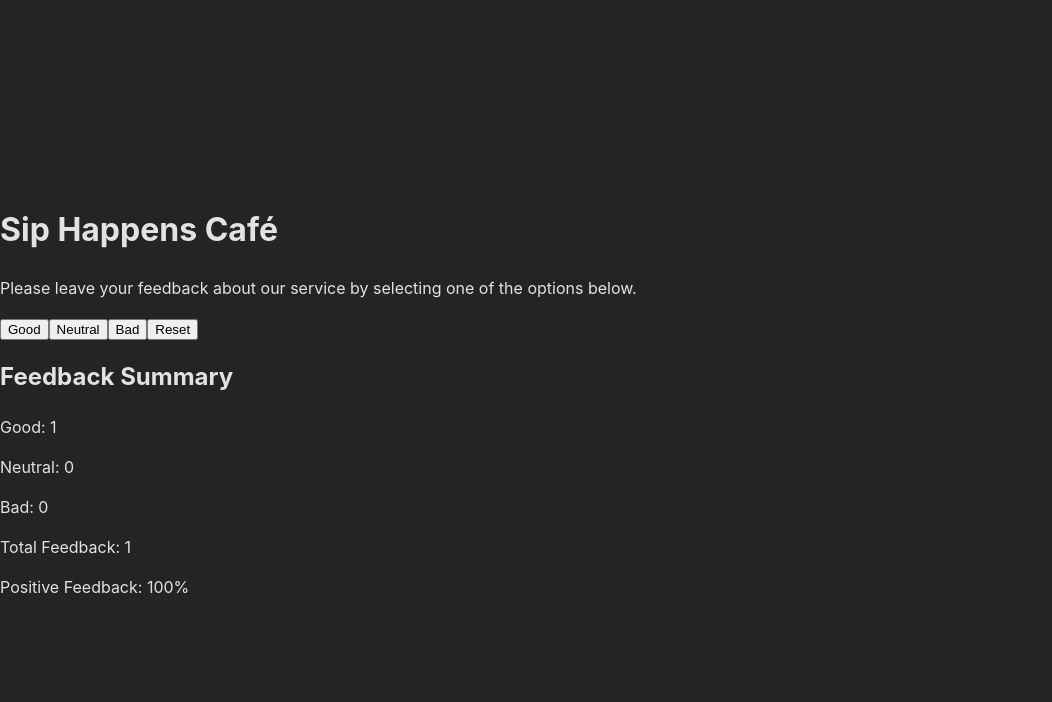
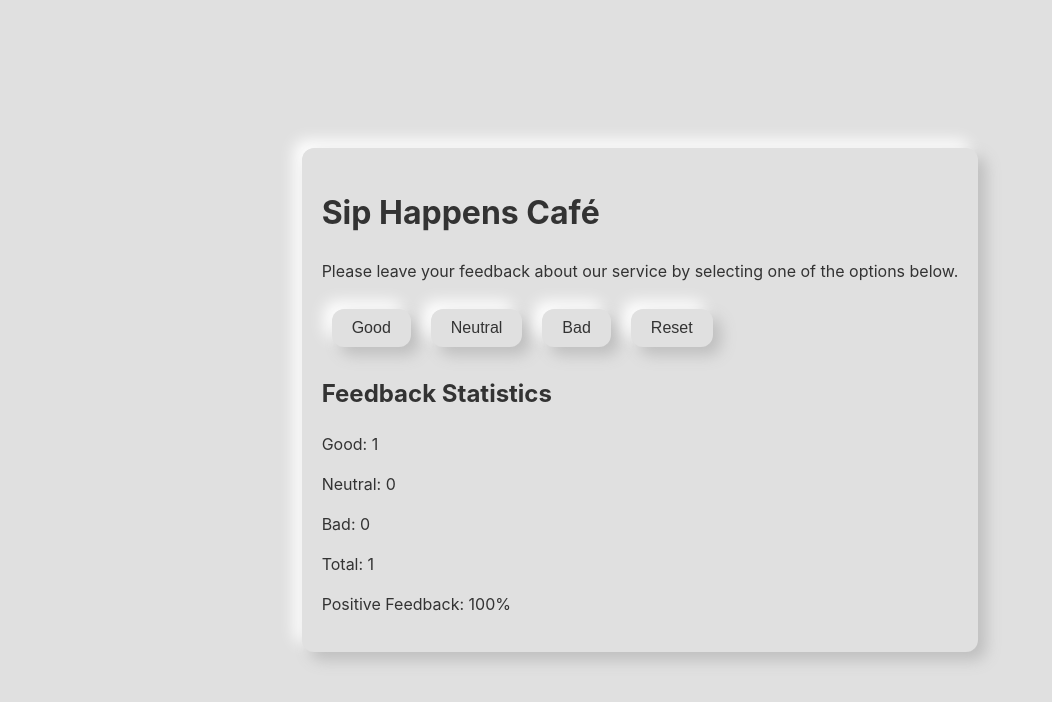
Before and after one commit to Alex9464/goit-react-hw-02, a React (Vite) app: page / in a window 1280 px wide. Both pictures are taken after a click on the button "Good". Shown: the top 702 px of the page, without its empty margins (0-1052 px from the left). Built offline with nearby package versions, Linux system fonts and the light colour scheme.

Commit message:
add styles

```diff
--- a/src/App.jsx
+++ b/src/App.jsx
@@ -1,4 +1,8 @@
-import React, { useState } from 'react';
+import { useState } from 'react';
+import Description from './components/Description/Description';
+import Options from './components/Options/Options';
+import Feedback from './components/Feedback/Feedback';
+import Notification from './components/Notification/Notification';
 
 const App = () => {
   const [feedback, setFeedback] = useState({
@@ -15,23 +19,28 @@ const App = () => {
   };
 
   const resetFeedback = () => {
-    setFeedback({
-      good: 0,
-      neutral: 0,
-      bad: 0,
-    });
+    setFeedback({ good: 0, neutral: 0, bad: 0 });
   };
 
   const totalFeedback = feedback.good + feedback.neutral + feedback.bad;
-  const positivePercentage = totalFeedback > 0 ? Math.round((feedback.good / totalFeedback) * 100) : 0;
+  const positiveFeedback = totalFeedback
+    ? Math.round(((feedback.good + feedback.neutral) / totalFeedback) * 100)
+    : 0;
 
   return (
-    <div>
-      <h1>Sip Happens Café</h1>
-      <p>Please leave your feedback about our service by selecting one of the options below.</p>
-      <Options updateFeedback={updateFeedback} resetFeedback={resetFeedback} totalFeedback={totalFeedback} />
+    <div className="box">
+      <Description />
+      <Options
+        updateFeedback={updateFeedback}
+        resetFeedback={resetFeedback}
+        totalFeedback={totalFeedback}
+      />
       {totalFeedback > 0 ? (
-        <Feedback feedback={feedback} totalFeedback={totalFeedback} positivePercentage={positivePercentage} />
+        <Feedback
+          feedbacks={feedback}
+          totalFeedback={totalFeedback}
+          positiveFeedback={positiveFeedback}
+        />
       ) : (
         <Notification message="No feedback given yet." />
       )}
@@ -39,32 +48,4 @@ const App = () => {
   );
 };
 
-const Options = ({ updateFeedback, resetFeedback, totalFeedback }) => {
-  return (
-    <div>
-      <button onClick={() => updateFeedback("good")}>Good</button>
-      <button onClick={() => updateFeedback("neutral")}>Neutral</button>
-      <button onClick={() => updateFeedback("bad")}>Bad</button>
-      {totalFeedback > 0 && <button onClick={resetFeedback}>Reset</button>}
-    </div>
-  );
-};
-
-const Notification = ({ message }) => {
-  return <p>{message}</p>;
-};
-
-const Feedback = ({ feedback, totalFeedback, positivePercentage }) => {
-  return (
-    <div>
-      <h2>Feedback Summary</h2>
-      <p>Good: {feedback.good}</p>
-      <p>Neutral: {feedback.neutral}</p>
-      <p>Bad: {feedback.bad}</p>
-      <p>Total Feedback: {totalFeedback}</p>
-      <p>Positive Feedback: {positivePercentage}%</p>
-    </div>
-  );
-};
-
-export default App
+export default App;
--- /dev/null
+++ b/src/components/Description/Description.jsx
@@ -0,0 +1,10 @@
+const Description = () => {
+  return (
+    <div>
+      <h1>Sip Happens Café</h1>
+      <p>Please leave your feedback about our service by selecting one of the options below.</p>
+    </div>
+  );
+};
+
+export default Description;
--- /dev/null
+++ b/src/components/Feedback/Feedback.jsx
@@ -0,0 +1,18 @@
+const Feedback = ({ feedbacks, totalFeedback }) => {
+  const positiveFeedback = totalFeedback
+    ? Math.round(((feedbacks.good + feedbacks.neutral) / totalFeedback) * 100)
+    : 0;
+
+  return (
+    <div>
+      <h2>Feedback Statistics</h2>
+      <p>Good: {feedbacks.good}</p>
+      <p>Neutral: {feedbacks.neutral}</p>
+      <p>Bad: {feedbacks.bad}</p>
+      <p>Total: {totalFeedback}</p>
+      <p>Positive Feedback: {positiveFeedback}%</p>
+    </div>
+  );
+};
+
+export default Feedback;
--- /dev/null
+++ b/src/components/Notification/Notification.jsx
@@ -0,0 +1,11 @@
+const Notification = ({ show }) => {
+  if (!show) return null;
+
+  return (
+    <div>
+      <p>No feedback yet. Please leave a review!</p>
+    </div>
+  );
+};
+
+export default Notification;
--- /dev/null
+++ b/src/components/Options/Options.jsx
@@ -0,0 +1,16 @@
+import styles from './Options.module.css';
+
+const Options = ({ updateFeedback, resetFeedback, totalFeedback }) => {
+  return (
+    <div>
+      <button className={styles.button} onClick={() => updateFeedback("good")}>Good</button>
+      <button className={styles.button} onClick={() => updateFeedback("neutral")}>Neutral</button>
+      <button className={styles.button} onClick={() => updateFeedback("bad")}>Bad</button>
+      {totalFeedback > 0 && (
+        <button className={styles.button} onClick={resetFeedback}>Reset</button>
+      )}
+    </div>
+  );
+};
+
+export default Options;
--- /dev/null
+++ b/src/components/Options/Options.module.css
@@ -0,0 +1,24 @@
+button {
+  background: #e0e0e0;
+  border: none;
+  color: #333;
+  padding: 10px 20px;
+  margin: 10px;
+  border-radius: 12px;
+  font-size: 16px;
+  cursor: pointer;
+  box-shadow: 8px 8px 15px #bebebe, -8px -8px 15px #fff;
+  transition: all 0.3s ease;
+}
+
+button:hover {
+  box-shadow: 2px 2px 8px #bebebe, -2px -2px 8px #fff;
+}
+
+button:active {
+  box-shadow: inset 4px 4px 8px #bebebe, inset -4px -4px 8px #fff;
+}
+
+button:focus {
+  outline: none;
+}
--- a/src/index.css
+++ b/src/index.css
@@ -4,8 +4,8 @@
   font-weight: 400;
 
   color-scheme: light dark;
-  color: rgba(255, 255, 255, 0.87);
-  background-color: #242424;
+  color: #333;
+  background-color: #e0e0e0;
 
   font-synthesis: none;
   text-rendering: optimizeLegibility;
@@ -16,7 +16,17 @@
 body {
   margin: 0;
   display: flex;
-  place-items: center;
+  justify-content: center;
+  align-items: center;
   min-width: 320px;
   min-height: 100vh;
+  overflow: hidden;
 }
+
+.box {
+  padding: 20px;
+  background: #e0e0e0;
+  border-radius: 12px;
+  box-shadow: 8px 8px 15px #bebebe, -8px -8px 15px #ffffff;
+  margin: 10px;
+}
```
